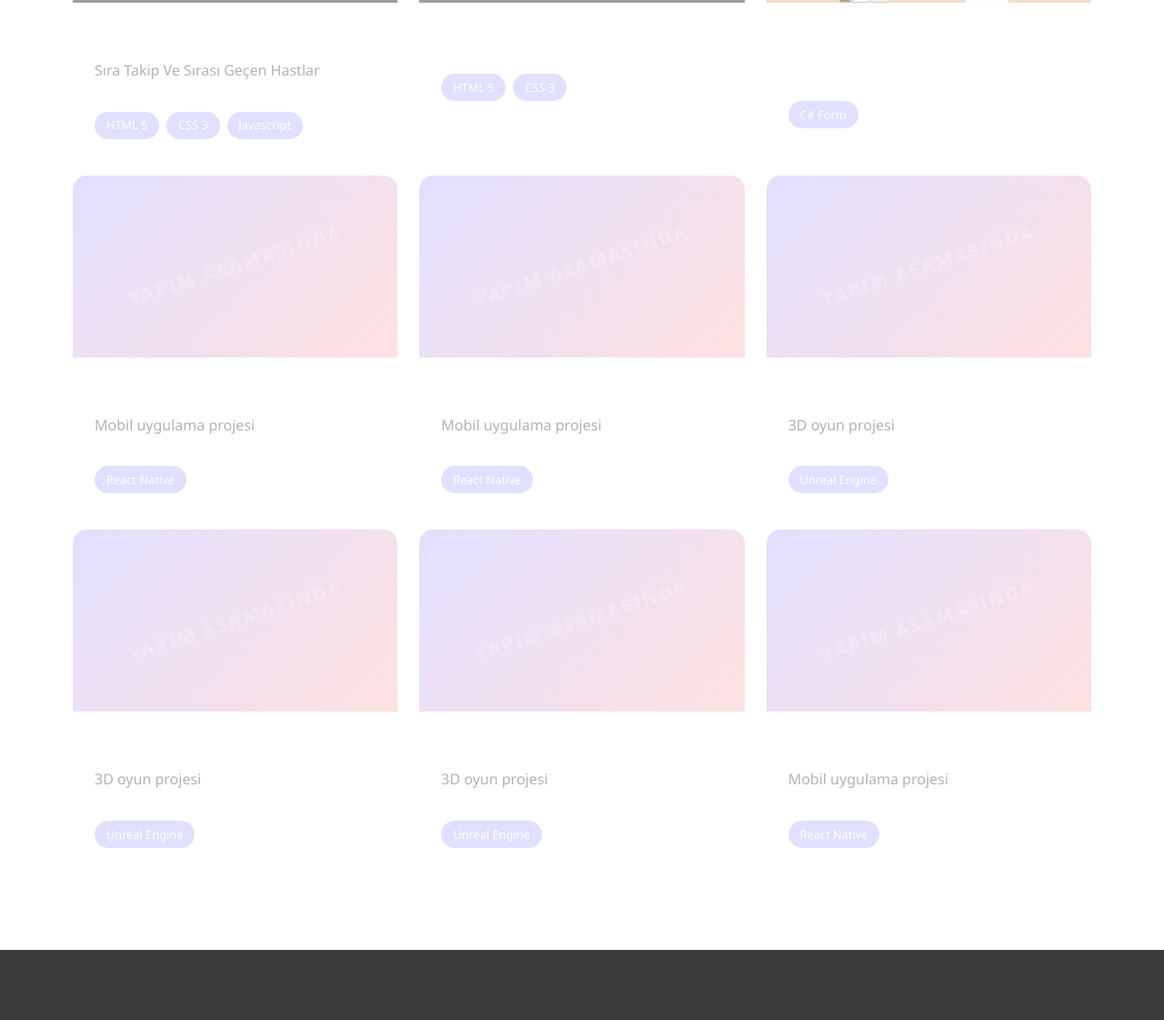
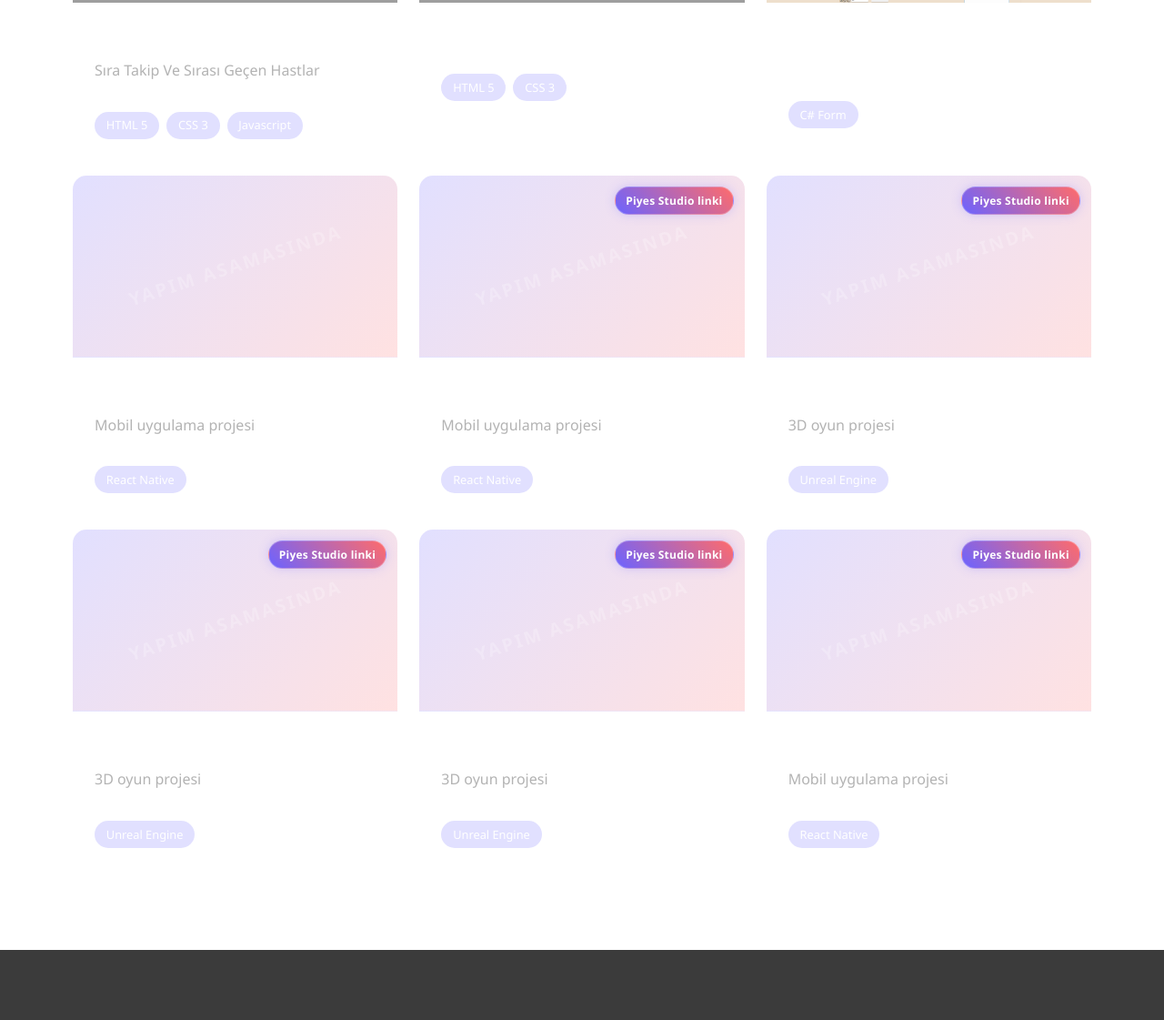
Before and after one commit to TmSmob/TmSmob.github.io, a website: page index.html in a window 1280 px wide. Shown: the part 2448-3569 px from the top of the page at 91% size. Drawn offline with Linux system fonts and the light colour scheme; grey boxes are pictures that could not be loaded.

Commit message:
New Linked

```diff
--- a/index.html
+++ b/index.html
@@ -144,7 +144,7 @@
                    <span>React Native</span>
                 </div>
         </div>
-        <div class="project-card">
+        <div class="project-card" data-link="https://piyes-studio.vercel.app/#hero" data-link-label="Piyes Studio">
                 <div class="project-image coming-soon-image"></div>
                 <h3>Kargo Uygulaması</h3>
                 <p>Mobil uygulama projesi</p>
@@ -152,7 +152,7 @@
                    <span>React Native</span>
                 </div>
         </div>
-        <div class="project-card">
+        <div class="project-card" data-link="https://piyes-studio.vercel.app/#hero" data-link-label="Piyes Studio">
                 <div class="project-image coming-soon-image"></div>
                 <h3>Jenga Oyunu</h3>
                 <p>3D oyun projesi</p>
@@ -160,7 +160,7 @@
                    <span>Unreal Engine</span>
                 </div>
         </div>
-        <div class="project-card">
+        <div class="project-card" data-link="https://piyes-studio.vercel.app/#hero" data-link-label="Piyes Studio">
                 <div class="project-image coming-soon-image"></div>
                 <h3>Düğünde Dava Oyunu</h3>
                 <p>3D oyun projesi</p>
@@ -168,7 +168,7 @@
                    <span>Unreal Engine</span>
                 </div>
         </div>
-        <div class="project-card">
+        <div class="project-card" data-link="https://piyes-studio.vercel.app/#hero" data-link-label="Piyes Studio">
                 <div class="project-image coming-soon-image"></div>
                 <h3>Türk Mitoloji Oyunu</h3>
                 <p>3D oyun projesi</p>
@@ -176,7 +176,7 @@
                    <span>Unreal Engine</span>
                 </div>
         </div>
-        <div class="project-card">
+        <div class="project-card" data-link="https://piyes-studio.vercel.app/#hero" data-link-label="Piyes Studio">
                 <div class="project-image coming-soon-image"></div>
                 <h3>Lumari</h3>
                 <p>Mobil uygulama projesi</p>
```
